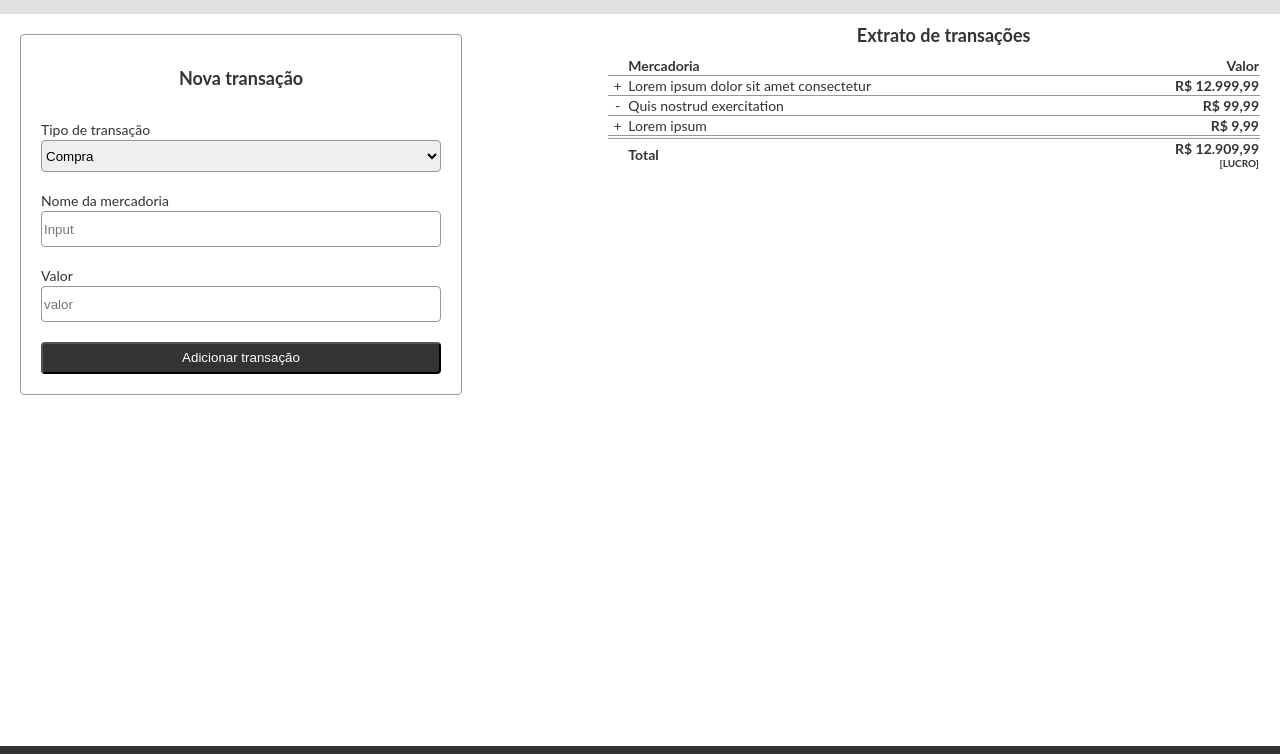
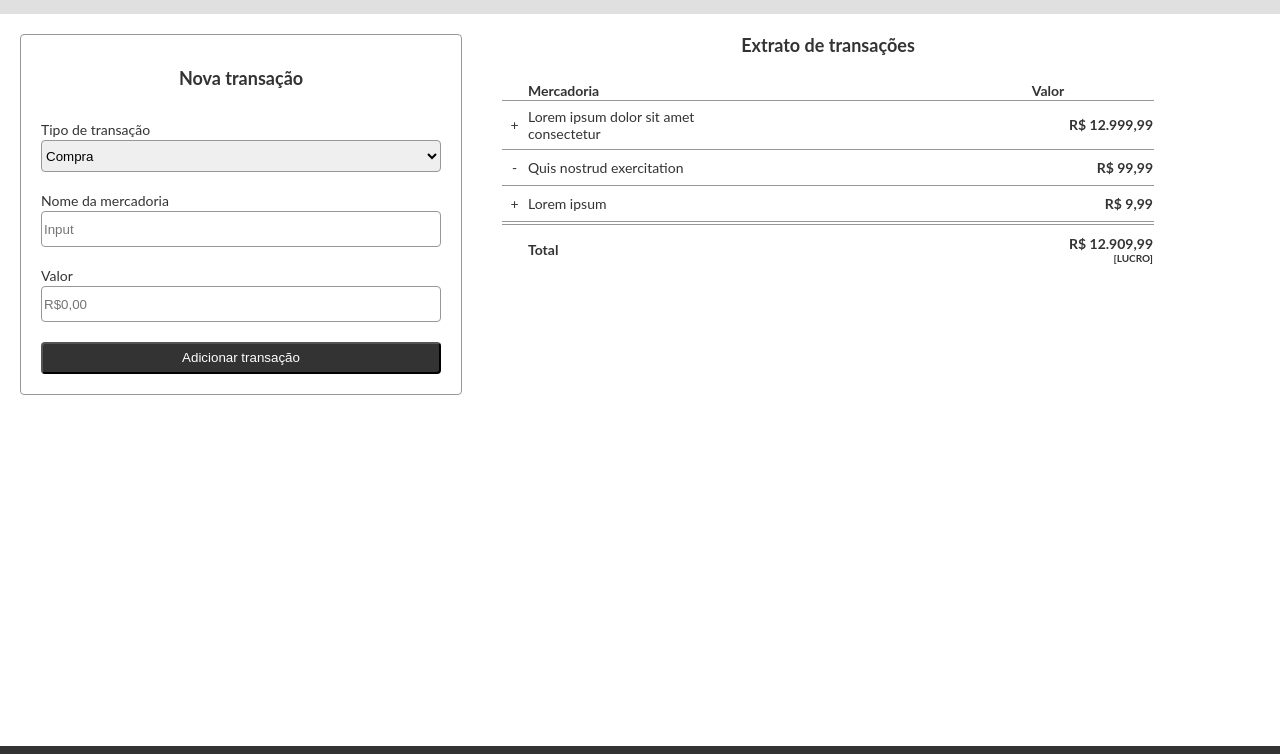
Before and after one commit to Franppires/financial_control_nt, a plain HTML site: page index.html in a window 1280 px wide. Shown: the part 46-800 px from the top of the page. Drawn offline with Linux system fonts and the light colour scheme; a web font is replaced by a local one.

Commit message:
alterações na tabela

```diff
--- a/assets/css/style.css
+++ b/assets/css/style.css
@@ -1,6 +1,7 @@
 
 /*Geral*/
 body {
+    width: 100%;
     margin: 0px;
     padding: 0px;
     font-size: 14px;
@@ -100,31 +101,52 @@ span {
 }
 
 /*Tabela*/
+.content {
+    display: flex;
+}
 .table {
-    width: 90%;
+    width: 100%;
+    margin-right: 20px;
     margin-left: 20px;
-    margin-right: 20px
+    height: 30px;
+}
+
+.table, tr, td, th {
+    border-collapse: collapse;
+}
+
+th {
+    vertical-align: bottom;
 }
 
 .title-table {
     font-size: 18px;
     font-weight: bold;
     text-align: center;
-    padding-bottom: 20px;
-    line-height: 40px;
+    vertical-align: bottom;
+}
+
+.title-table, th {
+    height: 41px;
+}
+
+#tbody-line-one {
+    height: 49px;
+}
+
+.tt-highligh {
+    text-align: center;
 }
 
 .t-highligh {
     font-weight: bold;
+    text-align: left;
 }
 
 .highligh {
     font-weight: bold;
     text-align: right;
-}
-
-.table, tr, td {
-    border-collapse: collapse;
+    height: 33px;
 }
 
 .edge-up {
@@ -148,6 +170,7 @@ span {
     width: 100%;
     height: 8px;
 }
+
 
 /*Alteração para tamanho de 768px*/
 @media screen and (min-width: 768px) {
@@ -230,4 +253,3 @@ span {
         }
 
         }
-}
--- a/index.html
+++ b/index.html
@@ -1,12 +1,11 @@
 <!DOCTYPE html>
-
-<html>
+<html lang="pt-br">
     <head>
         <meta name="viewport" content="width=device-width, initial-scale=1.0">
         <link rel="stylesheet" href="./assets/css/style.css">
         <link rel="stylesheet" href="fonts.googleapis.com/css2?family=Lato&display=swap">
     </head>
-    <body>
+    <div>
         <header>
             <div class="header-wrapper">
                 <img class="logo" src="./assets/img/ellipse.png" alt="logo">
@@ -30,27 +29,31 @@
                 </div>
                 <div class="form-field field-small">
                     <label>Valor</label>
-                    <input type="number" placeholder="valor"/>
+                    <input type="number" placeholder="R$0,00"/>
                 </div>
                 <button>Adicionar transação</button>
             </div>
         </div>
 
         <hr class="line"></hr>
-        <div>
+
+        <div class="content">
             <table class="table">
+                <thead>
                     <tr class="title-table">
-                    <td>&nbsp;</td>
-                    <td colspan="3">Extrato de transações</td>
+                        <th colspan="3">Extrato de transações</th>
                     </tr>
                     <tr>
-                    <td>&nbsp;</td>
-                    <td class="t-highligh">Mercadoria</td>
-                    <td class="highligh">Valor</td>
+                        <th>&nbsp;</th>
+                        <th class="t-highligh">Mercadoria</th>
+                        <th class="tt-highligh">Valor</th>
                     </tr>
-                <tr class="edge-up">
+                </thead>
+
+                <tbody>
+                    <tr class="edge-up" id="tbody-line-one">
                         <td class="icon">+</td>
-                    <td>Lorem ipsum dolor sit amet consectetur</td>
+                        <td>Lorem ipsum dolor sit amet <div>consectetur</div></td>
                         <td class="highligh">R$ 12.999,99</td>
                     </tr>
                     <tr class="edge-up">
@@ -66,14 +69,18 @@
                     <tr class="edge-up">
                         <td colspan="2"></td>
                     </tr>
-                <tr class="edge-up">
+                    <tr class="edge-up" id="tbody-line-one">
                         <td>&nbsp;</td>
                         <td class="t-highligh" rowspan="2">Total</td>
                         <td class="highligh">R$ 12.909,99 <div class="result">[LUCRO]</div></td>
                     </tr>
+                </tbody>
             </table>
         </div>
         <footer class="footer-content">
+            <div>
+                <img src="./assets/img/footer.png" alt="Rodaré">
+            </div>
 
         </footer>
     </body>
```
Lines whose indentation alone changed are shown as unchanged.
